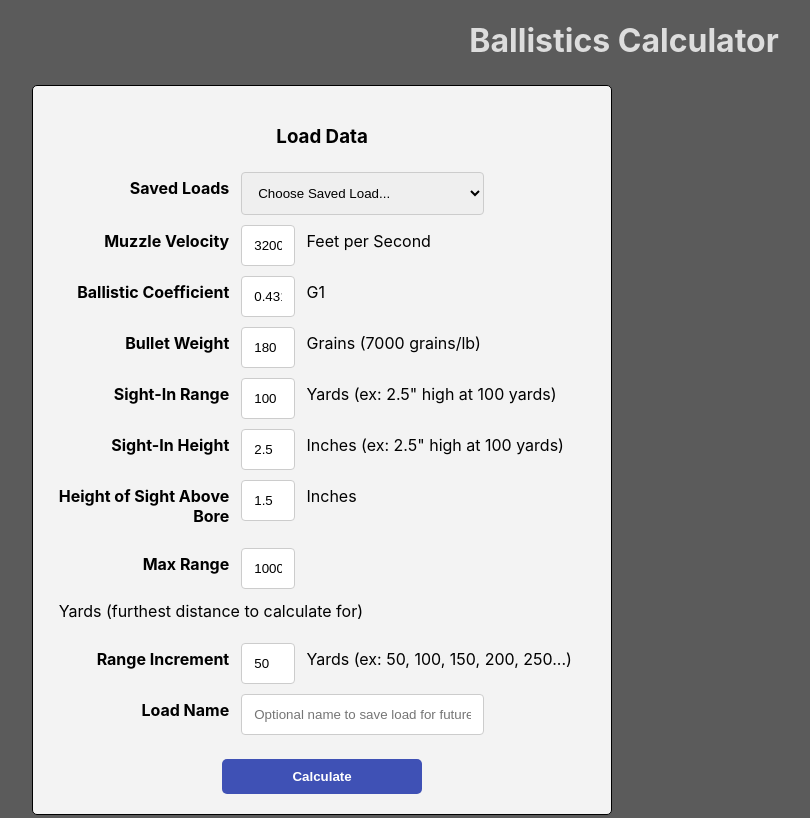
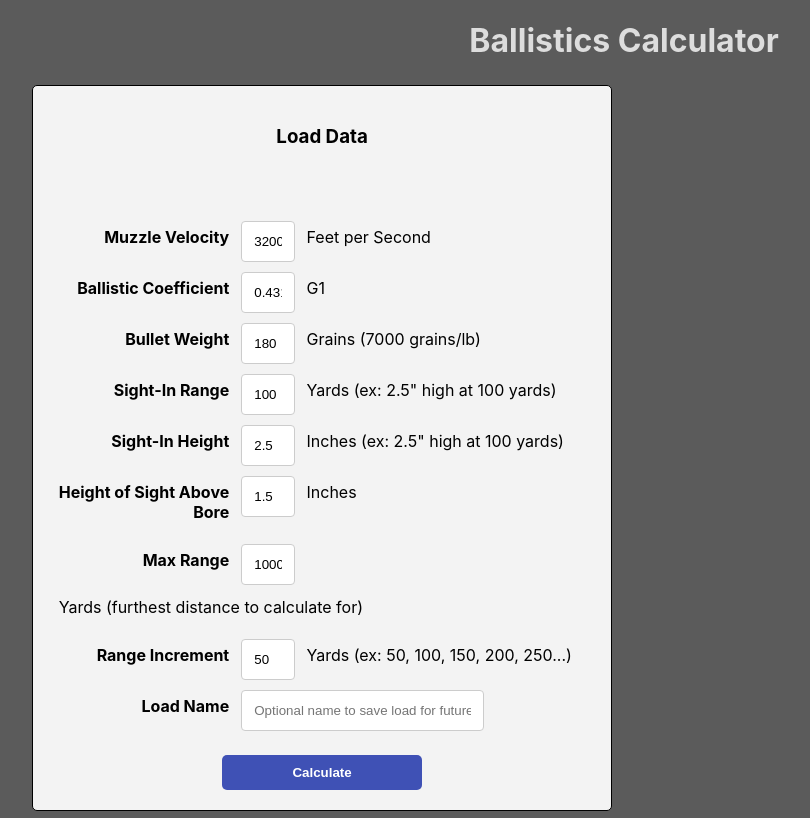
Before and after one commit to DJL-Consulting/Ballist, a React (Create React App) app in the folder ballist-web/: page / in a window 1280 px wide. Shown: the whole page, without its empty margins (16-826 px from the left). Built offline with nearby package versions, Linux system fonts and the light colour scheme.

Commit message:
Bug fixes.

```diff
--- a/ballist-web/src/index.js
+++ b/ballist-web/src/index.js
@@ -68,8 +68,10 @@ class Form extends React.Component {
     this.loadBallist();
   }
 
-  loadBallist()
+  async loadBallist()
   {
+    console.log(this.state.Loads);
+
     if (!(parseInt(this.state.MaxRange) > parseInt(this.state.RangeIncrement)))
     {
        alert("Max range must be greater than increment!");
@@ -83,9 +85,11 @@ class Form extends React.Component {
       this.state.Bullets = [];
       this.state.Loads = [];
 
-      this.setCookie(this.state.Name, JSON.stringify(this.state));
+      await this.setCookie(this.state.Name, JSON.stringify(this.state));
 
-      this.setState({ Loads: this.get_cookies()});
+      await this.setState({ Loads: this.get_cookies()});
+
+      this.NameChanged(this.state.Name);
     }
 
     var bData = [];
@@ -154,7 +158,7 @@ class Form extends React.Component {
 
       <h3>Load Data</h3>
 
-      <div class="row">
+      <div class="row" style={{ visibility: (this.state.Loads[0] != '' ?  "visible" : "hidden"), height: "1px", scale: ".001, 0.001" }}>
       <div class="col-25" />
       <div class="col-25">
           <label><b>Saved Loads</b></label>
@@ -163,12 +167,12 @@ class Form extends React.Component {
           <select onChange={ event => this.getLoad(event.target.value) }>
               <option selected= {this.state.Name == "" ? "selected":""} disabled="disabled">Choose Saved Load...</option>
                 {this.state.Loads.map((option) => (
-                  <option value={option}>{option}</option>
+                  <option value={option} selected={this.state.Name == option ? "selected":""}>{option}</option>
                 ))}
               </select>
         </div>
       <div class="col-10">
-        <button onClick={this.deleteCookie} className="small" style={{ visibility: (this.state.ShowDelete == true ?  "visible" : "hidden") }}>Delete</button>
+        <button onClick={this.deleteCookie} className="small">Delete</button>
       </div>
 
       </div>
```
